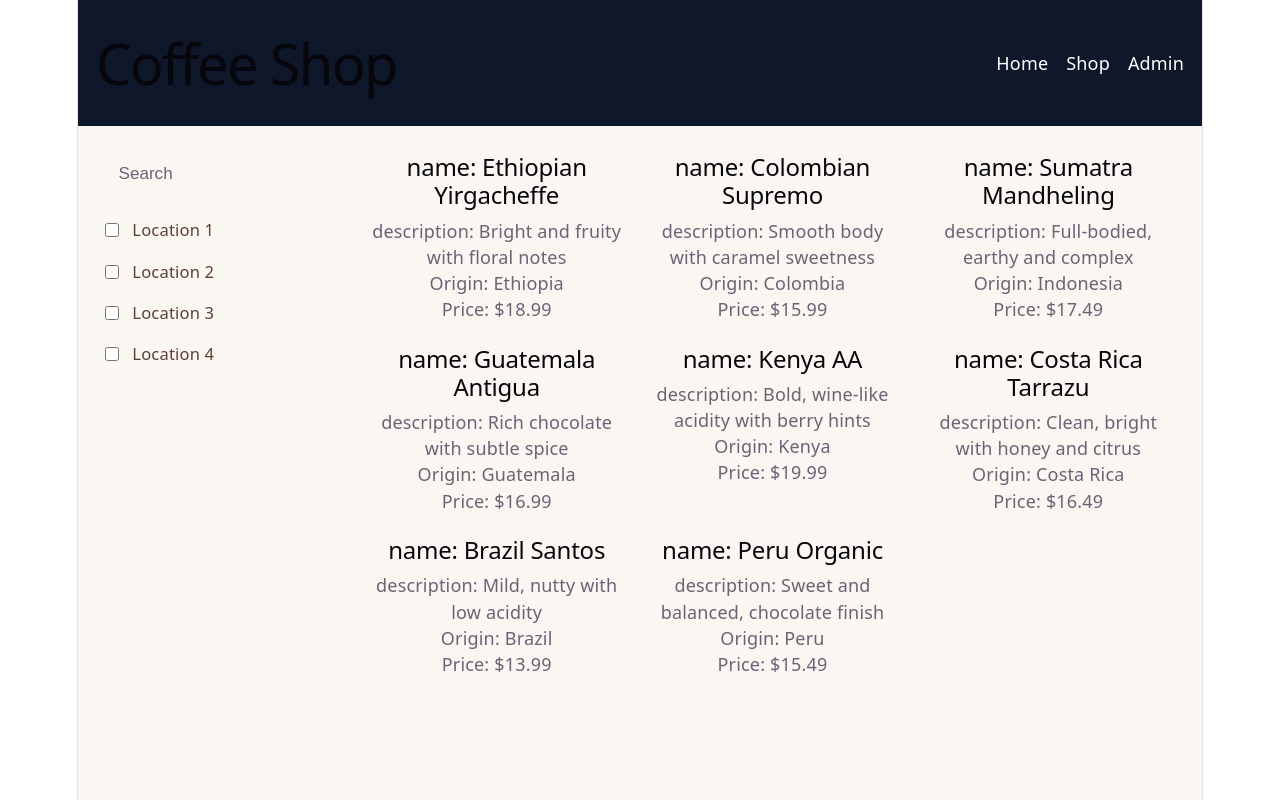
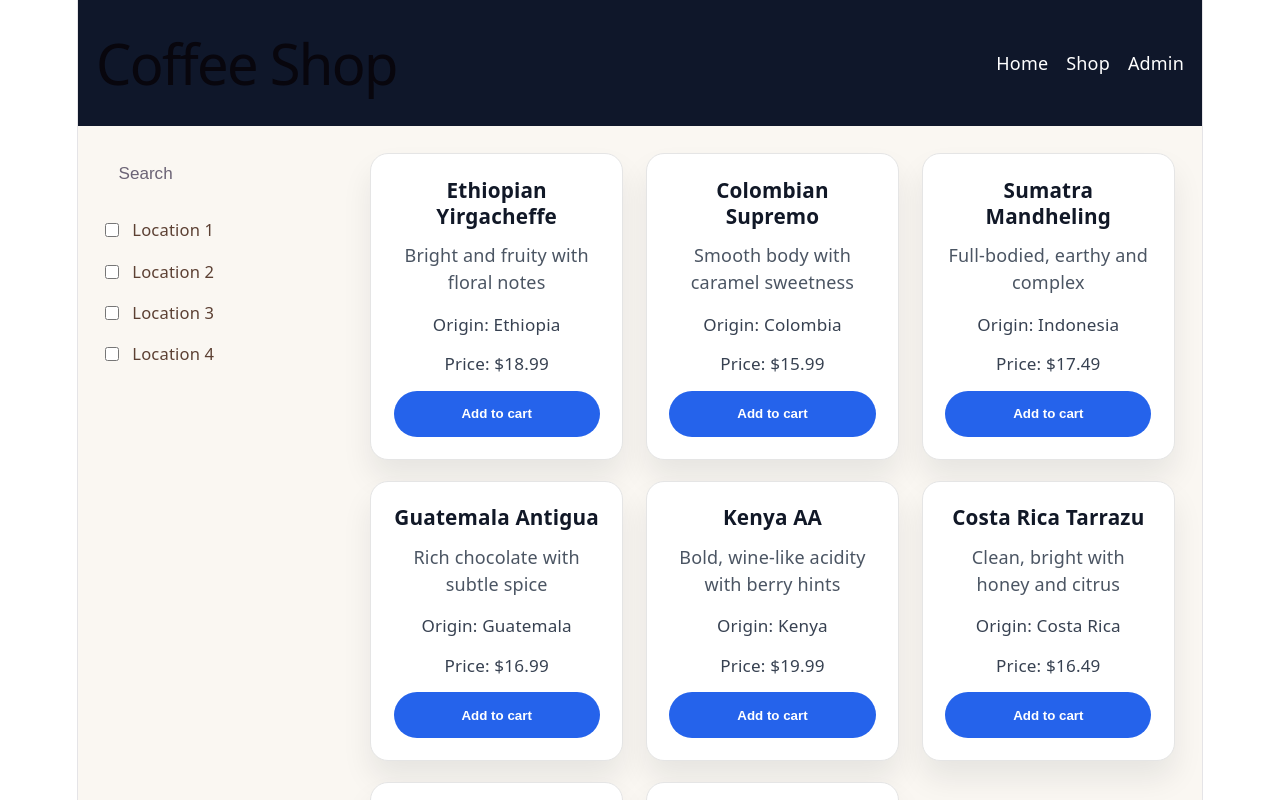
Before and after one commit to Benny254/E-commerce-react-base-project, a React (Vite) app in the folder react-based-project/: page /shop in a window 1280 px wide. Shown: the top 800 px of the page. Built offline with nearby package versions, Linux system fonts and the light colour scheme.

Commit message:
I have added coffecard.css with styling and structure for coffe details

```diff
--- /dev/null
+++ b/react-based-project/src/components/CoffeeCard.css
@@ -0,0 +1,62 @@
+.coffee-card {
+  display: flex;
+  flex-direction: column;
+  height: 100%;
+  background: #ffffff;
+  border: 1px solid #e5e5e5;
+  border-radius: 18px;
+  overflow: hidden;
+  box-shadow: 0 18px 30px rgba(15, 23, 42, 0.08);
+}
+
+.coffee-card-image {
+  width: 100%;
+  aspect-ratio: 4 / 3;
+  object-fit: cover;
+  display: block;
+}
+
+.coffee-card-body {
+  padding: 1.25rem;
+  display: flex;
+  flex-direction: column;
+  gap: 0.75rem;
+  flex: 1;
+}
+
+.coffee-card-title {
+  margin: 0;
+  font-size: 1.15rem;
+  color: #111827;
+}
+
+.coffee-card-description {
+  margin: 0;
+  color: #4b5563;
+  line-height: 1.5;
+  flex: 1;
+}
+
+.coffee-card-origin,
+.coffee-card-price {
+  margin: 0;
+  color: #374151;
+  font-size: 0.95rem;
+}
+
+.coffee-card-button {
+  margin-top: auto;
+  padding: 0.85rem 1rem;
+  border: none;
+  border-radius: 9999px;
+  background: #2563eb;
+  color: #ffffff;
+  font-weight: 600;
+  cursor: pointer;
+  transition: background 0.2s ease, transform 0.2s ease;
+}
+
+.coffee-card-button:hover {
+  background: #1d4ed8;
+  transform: translateY(-1px);
+}
--- a/react-based-project/src/components/CoffeeCard.jsx
+++ b/react-based-project/src/components/CoffeeCard.jsx
@@ -1,15 +1,26 @@
 import React from 'react'
+import './CoffeeCard.css'
 
 const CoffeeCard = ({ coffee }) => {
- return (
-  <>
-    <div>
-      <h2>name: {coffee.name}</h2>
-      <p>description: {coffee.description}</p>
-      <p>Origin: {coffee.origin}</p>
-      <p>Price: {coffee.price}</p>
-    </div>
-</>
+  return (
+    <article className="coffee-card">
+      {coffee.imageUrl && (
+        <img
+          className="coffee-card-image"
+          src={coffee.imageUrl}
+          alt={coffee.name}
+        />
+      )}
+      <div className="coffee-card-body">
+        <h3 className="coffee-card-title">{coffee.name}</h3>
+        <p className="coffee-card-description">{coffee.description}</p>
+        <p className="coffee-card-origin">Origin: {coffee.origin}</p>
+        <p className="coffee-card-price">Price: {coffee.price}</p>
+        <button type="button" className="coffee-card-button">
+          Add to cart
+        </button>
+      </div>
+    </article>
   )
 }
 
```
